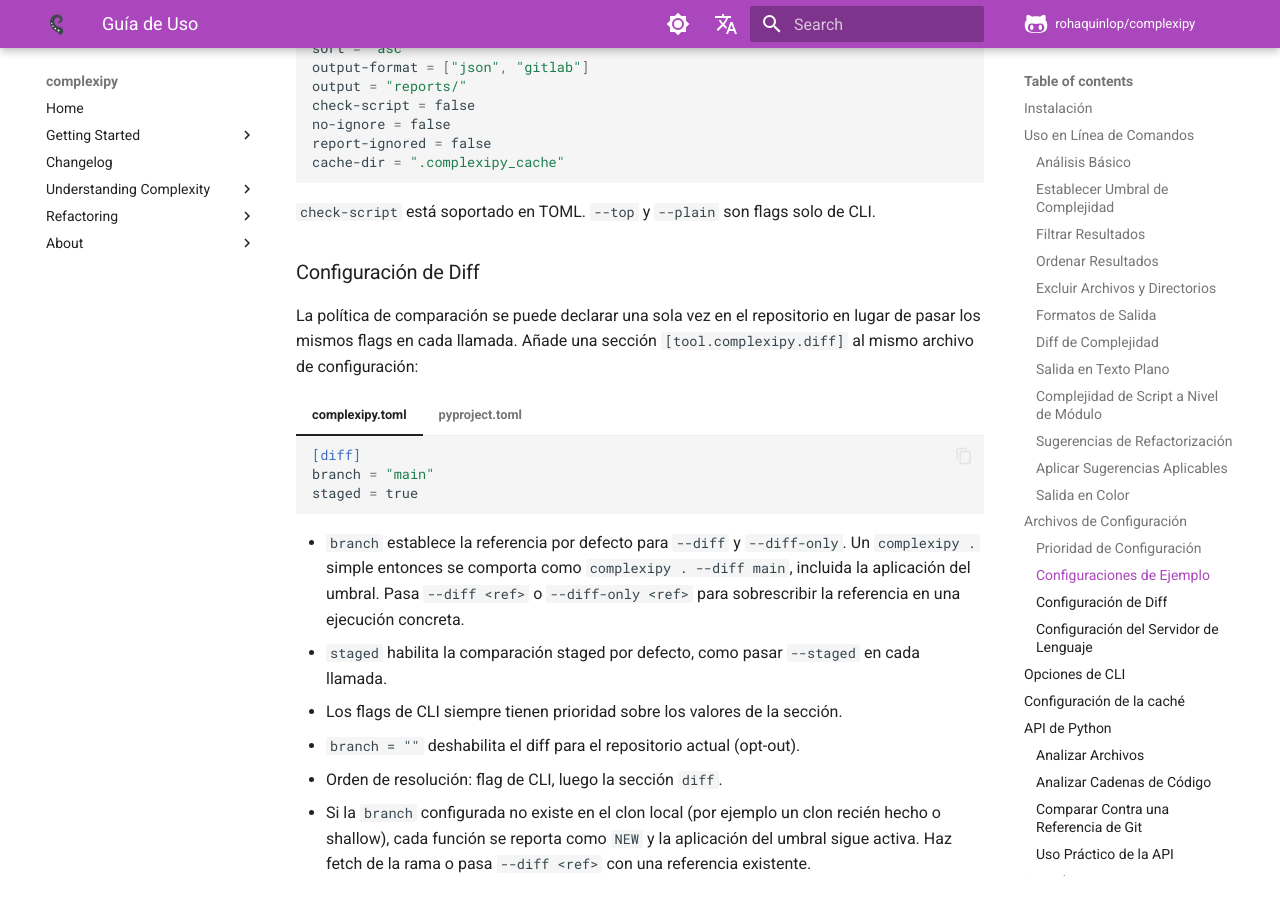
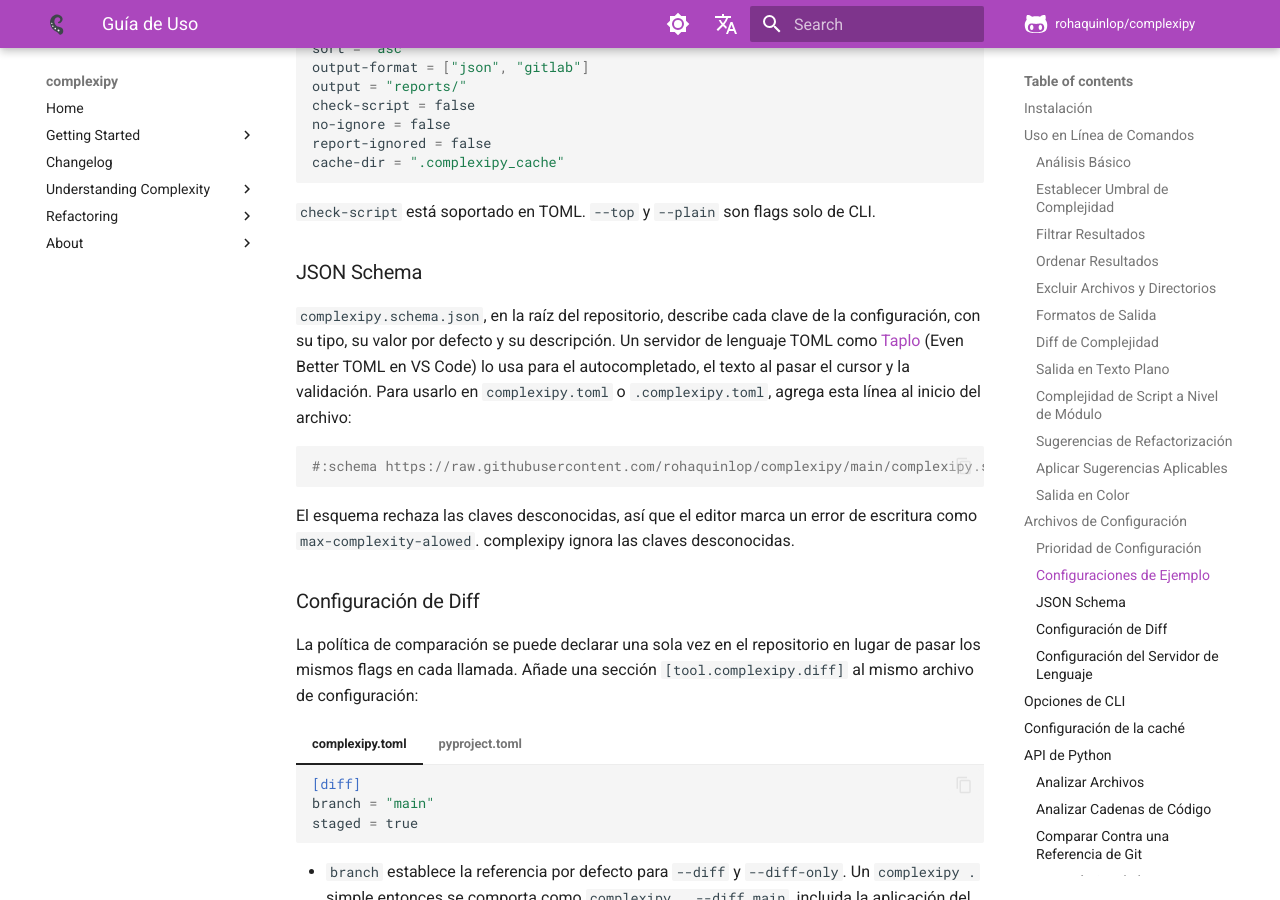
Before and after one commit to rohaquinlop/complexipy, an MkDocs documentation site: the page built from docs/es/usage-guide.md, in a window 1280 px wide and 900 px high, scrolled down 7488 px. Built offline with MkDocs 1.6.1 and Material for MkDocs 9.7.7, drawn with Linux system fonts in a browser that asks for light colours; comment, search, counter and statistics services are not loaded.

Commit message:
docs(config): document the configuration json schema

````diff
--- a/docs/es/usage-guide.md
+++ b/docs/es/usage-guide.md
@@ -364,6 +364,23 @@ complexipy carga la configuración en este orden (de mayor a menor prioridad):
     ```
 
 `check-script` está soportado en TOML. `--top` y `--plain` son flags solo de CLI.
+
+### JSON Schema
+
+`complexipy.schema.json`, en la raíz del repositorio, describe cada clave de
+la configuración, con su tipo, su valor por defecto y su descripción. Un
+servidor de lenguaje TOML como [Taplo](https://taplo.tamasfe.dev/) (Even
+Better TOML en VS Code) lo usa para el autocompletado, el texto al pasar el
+cursor y la validación. Para usarlo en `complexipy.toml` o `.complexipy.toml`,
+agrega esta línea al inicio del archivo:
+
+```toml
+#:schema https://raw.githubusercontent.com/rohaquinlop/complexipy/main/complexipy.schema.json
+```
+
+El esquema rechaza las claves desconocidas, así que el editor marca un error
+de escritura como `max-complexity-alowed`. complexipy ignora las claves
+desconocidas.
 
 ### Configuración de Diff
 
````
Also changed, not shown: CHANGELOG.md (+8 -0 lines), docs/es/changelog.md (+8 -0 lines), docs/usage-guide.md (+15 -0 lines).
